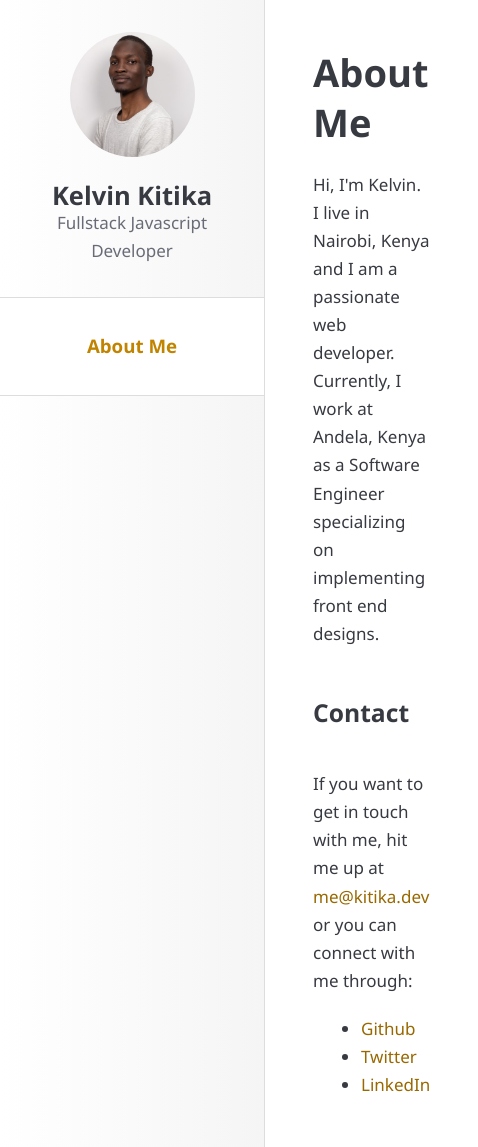
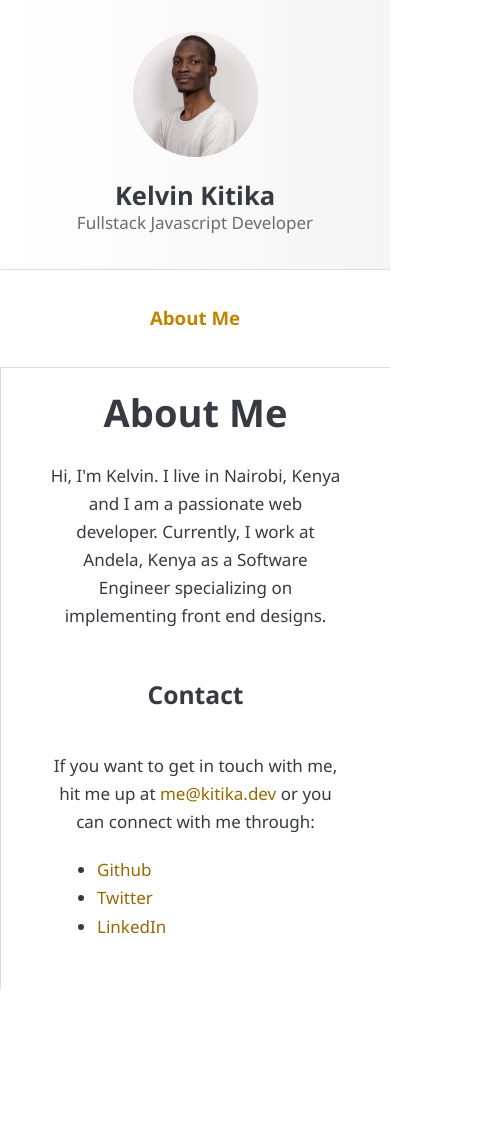
Before and after one commit to lukorito/portfolio-site, a Gatsby site: page / in a window 390 px wide. Shown: the whole page, 478 px wide, since content can reach past the window. After the commit the page ends 989 px from the top, so only its background shows below. Built offline with nearby package versions, Linux system fonts and the light colour scheme; Gatsby itself is replaced by a stand-in of ours.

Commit message:
make responsive and add analytics

```diff
--- a/gatsby-config.js
+++ b/gatsby-config.js
@@ -17,7 +17,14 @@ module.exports = {
         path: `${__dirname}/src/images`,
       },
     },
+
     `gatsby-transformer-sharp`,
+    {
+      resolve: `gatsby-plugin-google-analytics`,
+      options: {
+        trackingId: "UA-140022270-1",
+      },
+    },
     `gatsby-plugin-sharp`,
     {
       resolve: `gatsby-plugin-manifest`,
--- a/package.json
+++ b/package.json
@@ -7,6 +7,7 @@
   "dependencies": {
     "gatsby": "^2.4.2",
     "gatsby-image": "^2.0.41",
+    "gatsby-plugin-google-analytics": "^2.0.19",
     "gatsby-plugin-manifest": "^2.1.1",
     "gatsby-plugin-offline": "^2.1.0",
     "gatsby-plugin-react-helmet": "^3.0.12",
--- a/src/styles/main.scss
+++ b/src/styles/main.scss
@@ -143,3 +143,23 @@ main {
     }
 
 }
+
+@media only screen and (max-width: 600px) {
+    .content{
+        display: flex;
+        flex-direction: column;
+    }
+
+    main {
+        padding-top: 20px;
+        text-align: center;
+
+        ul{
+            text-align: left;
+        }
+    }
+
+    .sidebar .section:nth-child(3){
+        padding: 0px;
+    }
+ }
```
Also changed, not shown: 1 other file.
